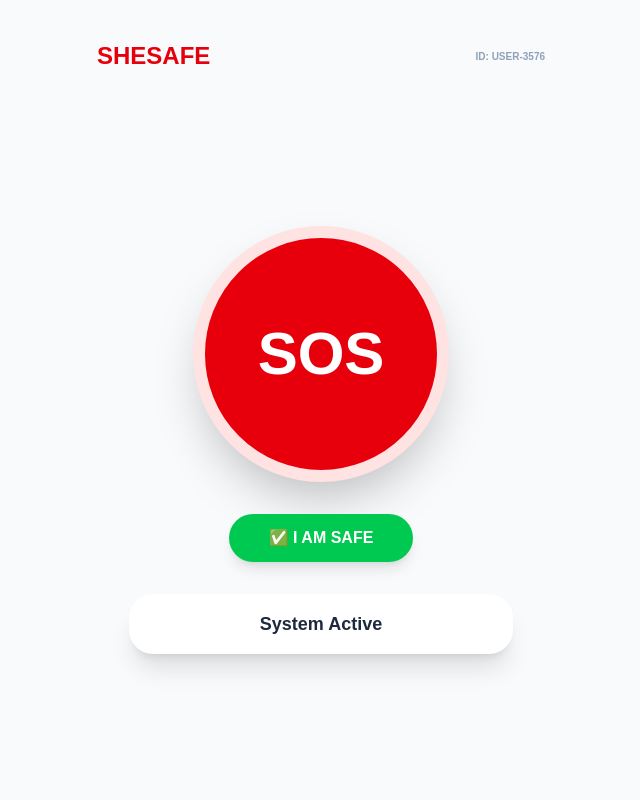
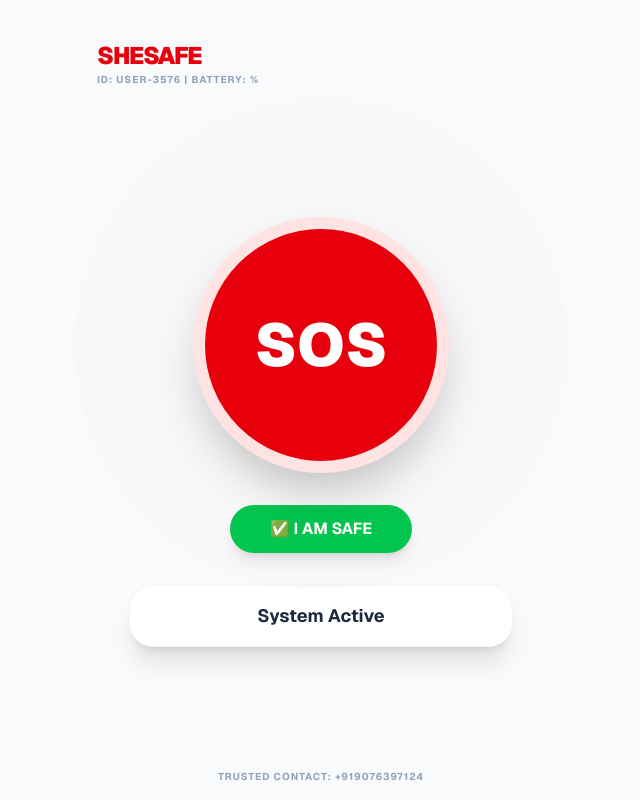
Before and after one commit to Poojakamblee/women-safety-site, a Next.js app: page / in a window 1280 px wide. Shown: the whole page, without its empty margins (319-959 px from the left). Built offline with nearby package versions, Linux system fonts and the light colour scheme.

Commit message:
added trusted contact number

```diff
--- a/app/page.tsx
+++ b/app/page.tsx
@@ -9,8 +9,11 @@ export default function WomenSafetyApp() {
   const [location, setLocation] = useState<{lat: number, lng: number} | null>(null);
   const [battery, setBattery] = useState<number | null>(null);
 
-  // 1. DYNAMIC USER ID: Random ID so multiple users show up on one dashboard
+  // DYNAMIC USER ID: Random ID so multiple users show up on one dashboard
   const [userId] = useState(() => "User-" + Math.floor(1000 + Math.random() * 9000));
+
+  // Trusted Contact Number
+  const TRUSTED_NUMBER = "+919076397124";
 
   useEffect(() => {
     if ("getBattery" in navigator) {
@@ -26,28 +29,33 @@ export default function WomenSafetyApp() {
       navigator.geolocation.getCurrentPosition(
         (pos) => {
           const { latitude, longitude } = pos.coords;
+          const currentBattery = battery || 100;
+
           setLocation({ lat: latitude, lng: longitude });
           setStatus("ALERT SENT!");
 
-          // 2. SEND TO FIREBASE: Using the dynamic userId
+          // 1. SEND TO FIREBASE: Using the dynamic userId
           set(ref(db, `alerts/${userId}`), {
             location: { lat: latitude, lng: longitude },
             status: "EMERGENCY",
             time: new Date().toLocaleString(),
-            battery: battery || 100,
+            battery: currentBattery,
             userId: userId
           });
 
-          // 3. SMS TRIGGER: Opens your phone's SMS app with a pre-filled link
-          const message = `SOS! I need help. My location: http://maps.google.com/?q=${latitude},${longitude}`;
-          window.location.href = `sms:+919999999999?body=${encodeURIComponent(message)}`;
+          // 2. SMS TRIGGER: Opens messaging app with your pre-filled number and link
+          const mapLink = `https://www.google.com/maps?q=${latitude},${longitude}`;
+          const message = `🚨 SOS! I am in danger. My live location: ${mapLink}. Battery: ${currentBattery}%`;
+
+          // This line triggers the actual SMS app on your phone
+          window.location.href = `sms:${TRUSTED_NUMBER}?body=${encodeURIComponent(message)}`;
         },
-        () => setStatus("Error: Enable GPS")
+        () => setStatus("Error: Please enable GPS")
       );
     }
   };
 
-  // 4. "I'M SAFE" FUNCTION: Clears your alert from the database
+  // "I'M SAFE" FUNCTION: Clears your alert from the database
   const clearSOS = () => {
     set(ref(db, `alerts/${userId}`), null);
     setStatus("System Active - Safe");
@@ -56,21 +64,31 @@ export default function WomenSafetyApp() {
   };
 
   return (
-    <main className="min-h-screen bg-slate-50 flex flex-col items-center p-4">
+    <main className="min-h-screen bg-slate-50 flex flex-col items-center p-4 font-sans">
+      {/* Header */}
       <div className="w-full max-w-md flex justify-between items-center py-6">
-        <h1 className="text-2xl font-black text-red-600">SHESAFE</h1>
-        <p className="text-[10px] font-bold text-slate-400 uppercase">ID: {userId}</p>
+        <div>
+          <h1 className="text-2xl font-black text-red-600 tracking-tighter">SHESAFE</h1>
+          <p className="text-[10px] text-slate-400 font-bold uppercase tracking-widest">
+            ID: {userId} | Battery: {battery}%
+          </p>
+        </div>
       </div>
 
+      {/* SOS Section */}
       <div className="flex-1 flex flex-col items-center justify-center w-full">
-        <button
-          onClick={triggerSOS}
-          className="w-64 h-64 bg-red-600 rounded-full border-[12px] border-red-100 shadow-2xl active:scale-95 transition-all text-white text-6xl font-black"
-        >
-          SOS
-        </button>
+        <div className="relative">
+          {/* Pulsing effect behind button */}
+          <div className="absolute inset-0 bg-red-500 rounded-full animate-ping opacity-20"></div>
+          <button
+            onClick={triggerSOS}
+            className="relative w-64 h-64 bg-red-600 rounded-full border-[12px] border-red-100 shadow-2xl active:scale-95 transition-all flex items-center justify-center group"
+          >
+            <span className="text-white text-6xl font-black group-hover:scale-110 transition-transform">SOS</span>
+          </button>
+        </div>
 
-        {/* The New Safe Button */}
+        {/* I'm Safe Button */}
         <button
           onClick={clearSOS}
           className="mt-8 bg-green-500 text-white px-10 py-3 rounded-full font-bold shadow-lg hover:bg-green-600 active:scale-95 transition-all"
@@ -78,10 +96,15 @@ export default function WomenSafetyApp() {
           ✅ I AM SAFE
         </button>
 
-        <div className="mt-8 bg-white px-8 py-4 rounded-3xl shadow-xl text-center w-full max-w-sm">
-          <p className="font-bold text-lg text-slate-800">{status}</p>
+        <div className="mt-8 bg-white px-8 py-4 rounded-3xl shadow-xl border border-slate-100 text-center w-full max-w-sm">
+          <p className="text-slate-800 font-bold text-lg">{status}</p>
         </div>
       </div>
+
+      {/* Bottom Information */}
+      <p className="text-[10px] text-slate-400 font-bold uppercase tracking-widest mt-4">
+        Trusted Contact: {TRUSTED_NUMBER}
+      </p>
     </main>
   );
 }
```
